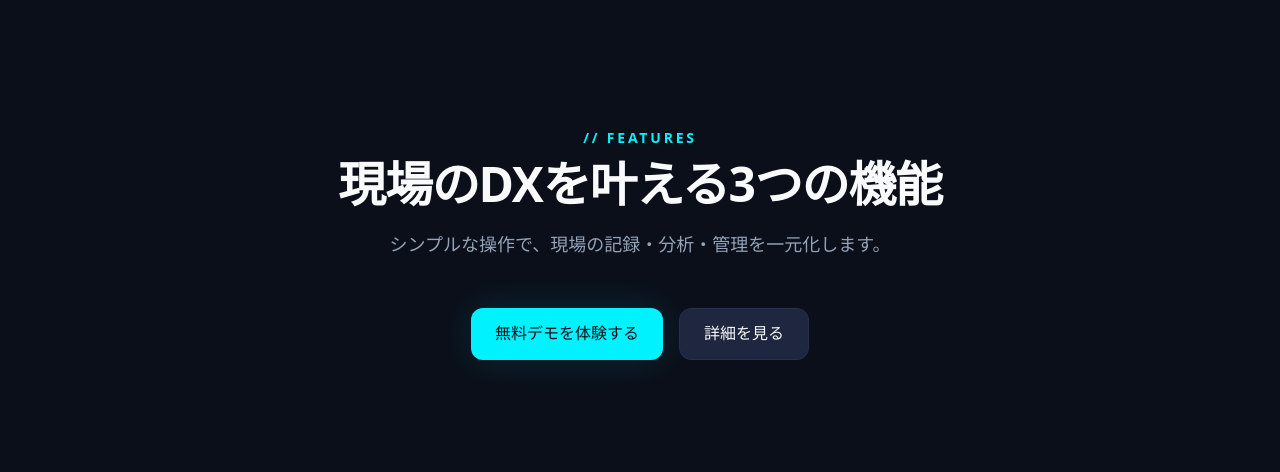
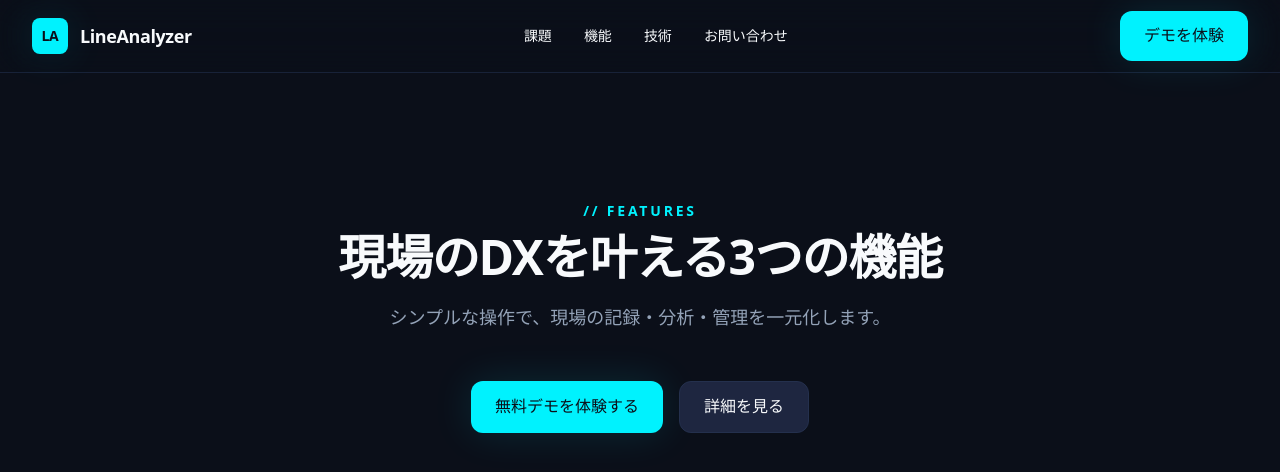
Before and after one commit to keiji-wachi/line-analyzer-lp, a Next.js app: page / in a window 1280 px wide. Shown: the top 472 px of the page. Built offline with nearby package versions, Linux system fonts and the light colour scheme.

Commit message:
ヘッダー・ナビゲーション実装

```diff
--- a/src/app/page.tsx
+++ b/src/app/page.tsx
@@ -1,9 +1,13 @@
+import Header from "@/components/layout/Header";
+import Section from "@/components/layout/Section";
+import SectionHeading from "@/components/common/SectionHeading";
 import Button from "@/components/common/Button";
-import SectionHeading from "@/components/common/SectionHeading";
-import Section from "@/components/layout/Section";
 
 export default function Home() {
   return (
+    <>
+      <Header />
+
       <main>
         <Section>
           <SectionHeading
@@ -21,5 +25,6 @@ export default function Home() {
           </div>
         </Section>
       </main>
+    </>
   );
 }
--- a/src/components/common/SectionHeading.tsx
+++ b/src/components/common/SectionHeading.tsx
@@ -20,7 +20,8 @@ export default function SectionHeading({
     <div className={`max-w-3xl ${alignment}`}>
       {eyebrow && (
         <p className="mb-3 text-sm font-semibold tracking-[0.2em] text-primary">
-          // {eyebrow}
+          {"// "}
+          {eyebrow}
         </p>
       )}
 
--- /dev/null
+++ b/src/components/layout/Header.tsx
@@ -0,0 +1,55 @@
+// src/components/layout/Header.tsx
+
+import Link from "next/link";
+
+import Button from "@/components/common/Button";
+import Container from "@/components/layout/Container";
+import { navigationItems } from "@/data/navigation";
+import MobileMenu from "./MobileMenu";
+
+export default function Header() {
+  return (
+    <header className="sticky top-0 z-50 border-b border-border/60 bg-background/80 backdrop-blur-xl">
+      <Container className="relative">
+        <div className="flex h-18 items-center justify-between">
+          <Link
+            href="/"
+            className="flex items-center gap-3 font-bold tracking-tight"
+          >
+            <span className="flex h-9 w-9 items-center justify-center rounded-lg bg-primary text-sm font-bold text-background shadow-glow">
+              LA
+            </span>
+
+            <span className="text-lg text-text-primary">
+              LineAnalyzer
+            </span>
+          </Link>
+
+          <nav
+            aria-label="メインナビゲーション"
+            className="hidden items-center gap-8 lg:flex"
+          >
+            {navigationItems.map((item) => (
+              <Link
+                key={item.href}
+                href={item.href}
+                className="text-sm font-medium text-text-secondary transition-colors hover:text-primary focus-visible:outline-2 focus-visible:outline-offset-4 focus-visible:outline-primary"
+              >
+                {item.label}
+              </Link>
+            ))}
+          </nav>
+
+          <div className="hidden lg:block">
+            <Button>
+              デモを体験
+            </Button>
+          </div>
+
+          <MobileMenu />
+
+        </div>
+      </Container>
+    </header>
+  );
+}
--- /dev/null
+++ b/src/components/layout/MobileMenu.tsx
@@ -0,0 +1,56 @@
+"use client";
+
+import { useState } from "react";
+import Link from "next/link";
+
+import { navigationItems } from "@/data/navigation";
+
+export default function MobileMenu() {
+  const [isOpen, setIsOpen] = useState(false);
+
+  return (
+    <div className="lg:hidden">
+      <button
+        type="button"
+        aria-label={isOpen ? "メニューを閉じる" : "メニューを開く"}
+        aria-expanded={isOpen}
+        aria-controls="mobile-navigation"
+        onClick={() => setIsOpen((prev) => !prev)}
+        className="flex h-10 w-10 items-center justify-center rounded-lg border border-border text-text-primary"
+      >
+        <span className="text-xl">
+          {isOpen ? "×" : "☰"}
+        </span>
+      </button>
+
+      {isOpen && (
+        <div className="absolute left-0 top-full w-full border-b border-border bg-background/95 backdrop-blur-xl">
+          <nav
+            id="mobile-navigation"
+            aria-label="モバイルナビゲーション"
+            className="flex flex-col px-5 py-6"
+          >
+            {navigationItems.map((item) => (
+              <Link
+                key={item.href}
+                href={item.href}
+                onClick={() => setIsOpen(false)}
+                className="border-b border-border/50 py-4 text-sm font-medium text-text-secondary transition-colors hover:text-primary"
+              >
+                {item.label}
+              </Link>
+            ))}
+
+            <Link
+              href="#demo"
+              onClick={() => setIsOpen(false)}
+              className="mt-6 rounded-button bg-primary px-5 py-3 text-center font-semibold text-background shadow-glow"
+            >
+              デモを体験
+            </Link>
+          </nav>
+        </div>
+      )}
+    </div>
+  );
+}
--- /dev/null
+++ b/src/data/navigation.ts
@@ -0,0 +1,18 @@
+export const navigationItems = [
+  {
+    label: "課題",
+    href: "#problem",
+  },
+  {
+    label: "機能",
+    href: "#features",
+  },
+  {
+    label: "技術",
+    href: "#tech-stack",
+  },
+  {
+    label: "お問い合わせ",
+    href: "#contact",
+  },
+] as const;
```
Lines whose indentation alone changed are shown as unchanged.
